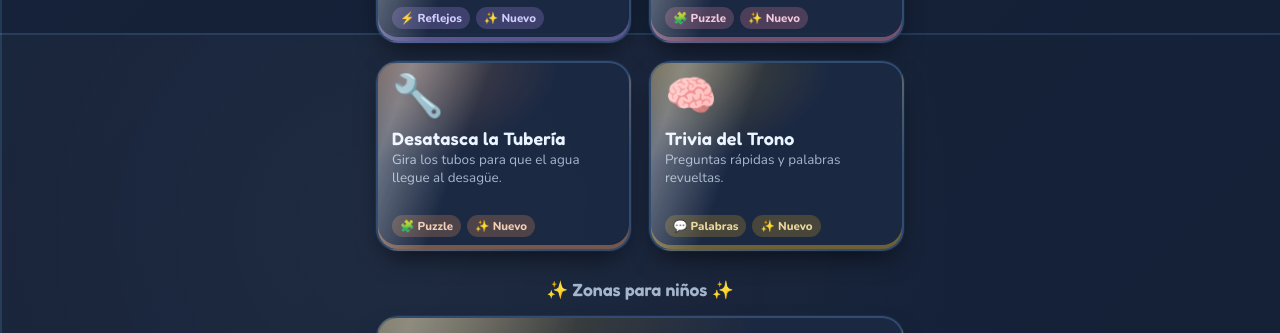
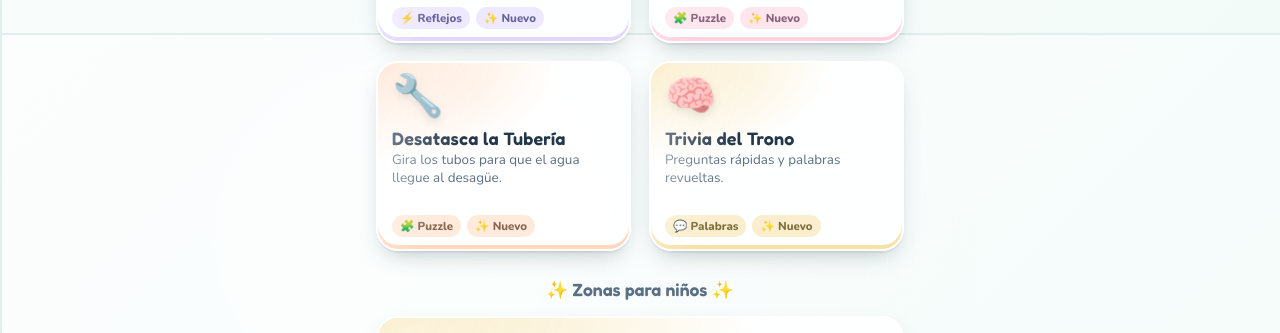
Before and after one commit to neoUwUxdxd/juegos-de-ba-os, a plain HTML site: page index.html in a window 1280 px wide. Shown: the part 767-1100 px from the top of the page. Drawn offline with nearby package versions, Linux system fonts and the dark colour scheme.

Commit message:
Azulejos claros siempre, aunque el sistema esté en modo oscuro (#7)
El modo noche ya no se activa solo por la configuración del sistema;
solo si se toca la luna. Se usa otra clave para el tema guardado para
que no se quede el oscuro que se eligió antes.


Claude-Session: https://claude.ai/code/session_01KzX4pL9d5zynkrjR8VAFsd

Co-authored-by: Claude <noreply@anthropic.com>

```diff
--- a/css/kids.css
+++ b/css/kids.css
@@ -6,7 +6,6 @@ body.kids {
   --grout: #f3e8c6;
 }
 :root[data-theme="dark"] body.kids { --tile-a: #1d2741; --tile-b: #1a2339; --bg: #151d31; --grout: rgba(103, 184, 255, 0.16); }
-@media (prefers-color-scheme: dark) { :root:not([data-theme="light"]) body.kids { --tile-a: #1d2741; --tile-b: #1a2339; --bg: #151d31; --grout: rgba(103, 184, 255, 0.16); } }
 
 .kids .page { min-height: 100dvh; display: flex; flex-direction: column; }
 .kids .game-page { height: 100dvh; }
--- a/css/style.css
+++ b/css/style.css
@@ -33,23 +33,6 @@
   color-scheme: light;
 }
 
-@media (prefers-color-scheme: dark) {
-  :root:not([data-theme="light"]) {
-    --tile-a: #17233a;
-    --tile-b: #142036;
-    --grout: rgba(103, 184, 255, 0.16);
-    --bg: #101a2c;
-    --ink: #eaf4ff;
-    --ink-soft: #a5b6cc;
-    --card: rgba(28, 42, 68, 0.88);
-    --card-edge: rgba(120, 180, 255, 0.25);
-    --shadow: 0 12px 28px -10px rgba(0, 0, 0, 0.7), 0 0 0 1px rgba(103, 184, 255, 0.08);
-    --hud: rgba(22, 34, 56, 0.85);
-    --overlay: rgba(12, 20, 36, 0.78);
-    --tile-shine: rgba(255, 255, 255, 0.04);
-    color-scheme: dark;
-  }
-}
 :root[data-theme="dark"] {
   --tile-a: #17233a;
   --tile-b: #142036;
--- a/js/common.js
+++ b/js/common.js
@@ -19,7 +19,7 @@
   };
 
   // Tema guardado (se aplica lo antes posible)
-  const savedTheme = store.get("theme", null);
+  const savedTheme = store.get("theme2", null);
   if (savedTheme === "light" || savedTheme === "dark") {
     document.documentElement.setAttribute("data-theme", savedTheme);
   }
```
Also changed, not shown: index.html (+3 -4 lines).
